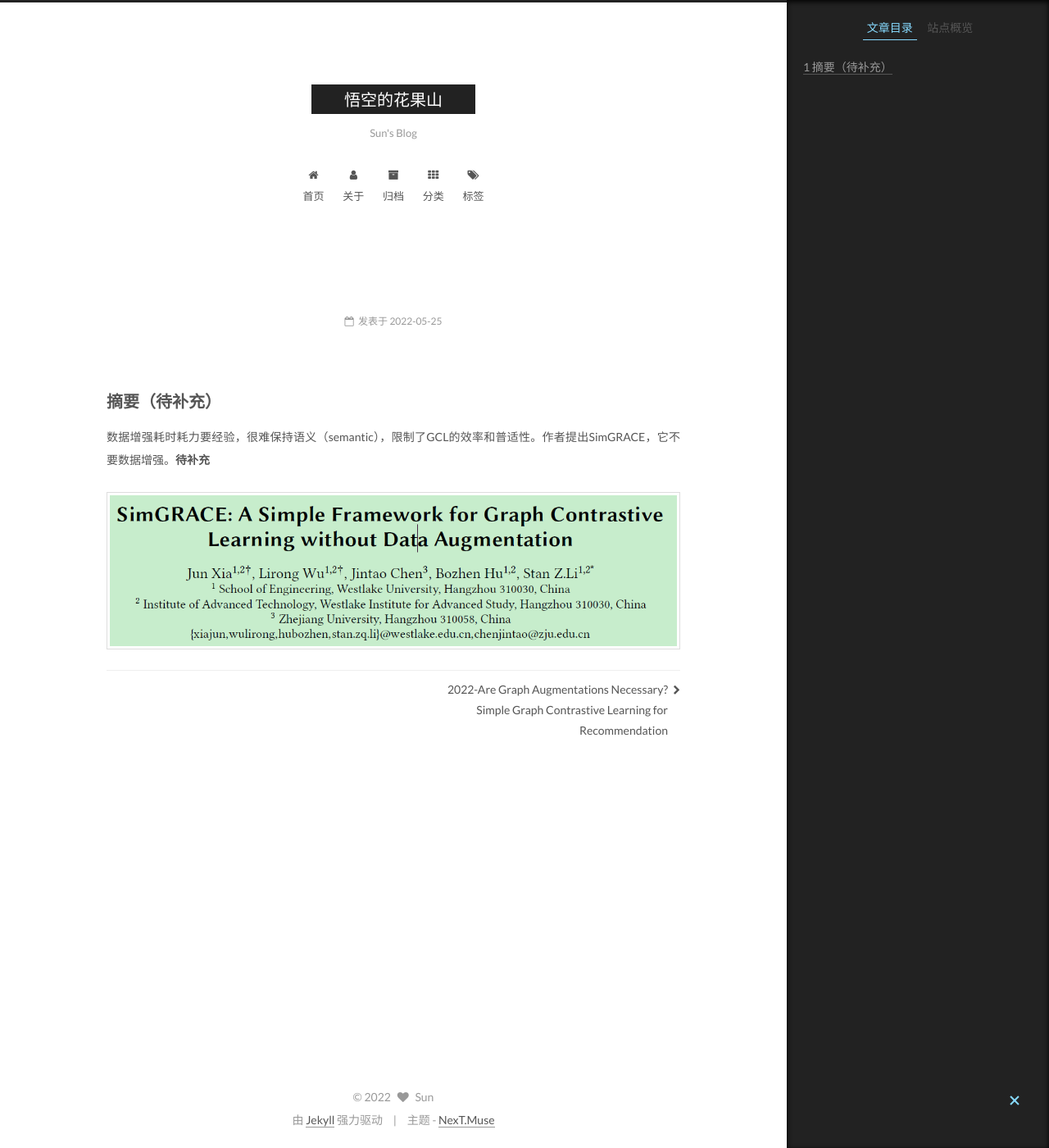
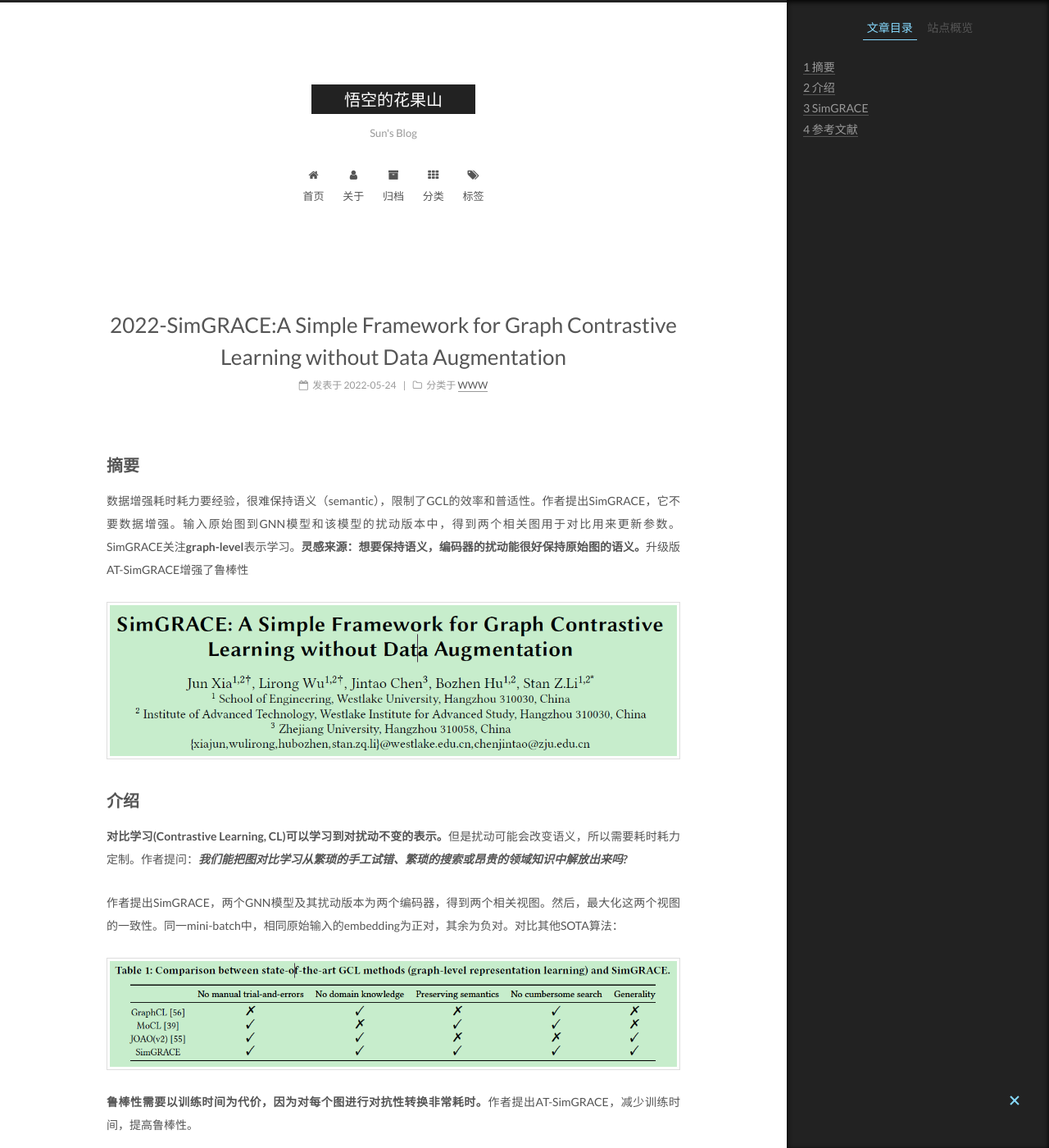
Before and after one commit to SunJC911/sunjc911.github.io, a Jekyll site: the page built from _posts/2022-05-24-2022-SimGRACE-A-Simple-Framework-for-Graph-Contrastive-Learning-without-Data-Augmentation.md, in a window 1280 px wide and 1400 px high. Shown: the whole window at 82% size. Built offline with Jekyll 4.4.1, drawn with Linux system fonts in a browser that asks for light colours; some of the changed text lies outside the part shown.

Commit message:
update SimGRACE

```diff
--- a/_posts/2022-05-24-2022-SimGRACE-A-Simple-Framework-for-Graph-Contrastive-Learning-without-Data-Augmentation.md
+++ b/_posts/2022-05-24-2022-SimGRACE-A-Simple-Framework-for-Graph-Contrastive-Learning-without-Data-Augmentation.md
@@ -1,5 +1,5 @@
 ---
-title: 2022-SimGRACE: A Simple Framework for Graph Contrastive Learning without Data Augmentation
+title: 2022-SimGRACE:A Simple Framework for Graph Contrastive Learning without Data Augmentation
 description:
 date: 2022-05-24
 categories:
@@ -10,8 +10,71 @@ tags:
 excerpt_separator: <!--more-->
 ---
 
-## 摘要（待补充）
+## 摘要
 
-数据增强耗时耗力要经验，很难保持语义（semantic），限制了GCL的效率和普适性。作者提出SimGRACE，它不要数据增强。**待补充**<!--more-->
+数据增强耗时耗力要经验，很难保持语义（semantic），限制了GCL的效率和普适性。作者提出SimGRACE，它不要数据增强。输入原始图到GNN模型和该模型的扰动版本中，得到两个相关图用于对比用来更新参数。SimGRACE关注**graph-level**表示学习。**灵感来源：想要保持语义，编码器的扰动能很好保持原始图的语义。**升级版AT-SimGRACE增强了鲁棒性<!--more-->
 
 ![title](https://sunjc911.github.io/assets/images/SimGRACE/title.png)
+
+## 介绍
+
+**对比学习(Contrastive Learning, CL)可以学习到对扰动不变的表示。**但是扰动可能会改变语义，所以需要耗时耗力定制。作者提问：***我们能把图对比学习从繁琐的手工试错、繁琐的搜索或昂贵的领域知识中解放出来吗?***
+
+作者提出SimGRACE，两个GNN模型及其扰动版本为两个编码器，得到两个相关视图。然后，最大化这两个视图的一致性。同一mini-batch中，相同原始输入的embedding为正对，其余为负对。对比其他SOTA算法：
+
+![table1](https://sunjc911.github.io/assets/images/SimGRACE/table1.png)
+
+**鲁棒性需要以训练时间为代价，因为对每个图进行对抗性转换非常耗时。**作者提出AT-SimGRACE，减少训练时间，提高鲁棒性。
+
+## SimGRACE
+
+![overall](https://sunjc911.github.io/assets/images/SimGRACE/overall.png)
+
+### Encoder perturbation
+
+GNN encoder和它的扰动版本：
+
+
+$$
+\mathbf{h}=f(G ; \theta), \mathbf{h}^{\prime}=f\left(G ; \theta^{\prime}\right)
+$$
+
+
+扰动的公式：
+
+
+$$
+\theta_{l}^{\prime}=\theta_{l}+\eta \cdot \Delta \theta_{l} ; \quad \Delta \theta_{l} \sim \mathcal{N}\left(0, \sigma_{l}^{2}\right)
+$$
+
+
+$$\theta_{l}$$和$$\theta_{l}^{\prime}$$为L层的参数及其扰动版本。扰动项服从高斯分布。
+
+### Projection head
+
+文献[1]说，a non-linear transformation g(·) named projection head将表示映射到另一个潜在空间，可以提高性能。Sim-GRACE中，采用一个两层感知器(MLP)来获得z和z’：
+
+
+$$
+z=g(\mathrm{h}), z^{\prime}=g\left(\mathrm{h}^{\prime}\right)
+$$
+
+### Contrastive loss
+
+使用normalized temperature-scaled cross entropy loss (**NT-Xent**)加强z和z’一致性。z和z’改写为$$z_{n}, z_{n}^{\prime}$$
+
+
+$$
+\ell_{n}=-\log \frac{\left.\exp \left(\operatorname{sim}\left(z_{n}, z_{n}^{\prime}\right)\right) / \tau\right)}{\sum_{n^{\prime}=1, n^{\prime} \neq n}^{N} \exp \left(\operatorname{sim}\left(z_{n}, z_{n^{\prime}}\right) / \tau\right)}
+$$
+
+$$
+\operatorname{sim}\left(z, z^{\prime}\right)=z^{\top} z^{\prime} /\|z\|\left\|z^{\prime}\right\|
+$$
+
+
+**InfoNCE分母为正负样本的和，NT-Xent分母只有负样本。**
+
+## 参考文献
+
+[1] Chen Ting, Kornblith Simon, Norouzi Mohammad, and Hinton Geoffrey. 2020. **A Simple Framework for Contrastive Learning of Visual Representations**. in ICML.
```
Also changed, not shown: assets/images/SimGRACE/overall.png (added), assets/images/SimGRACE/table1.png (added).
